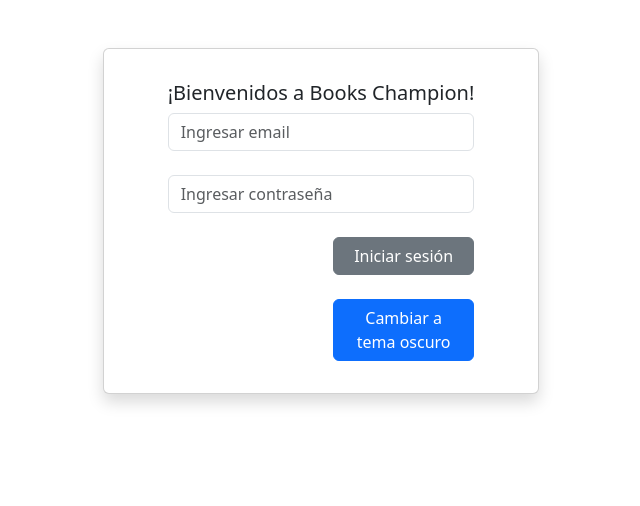
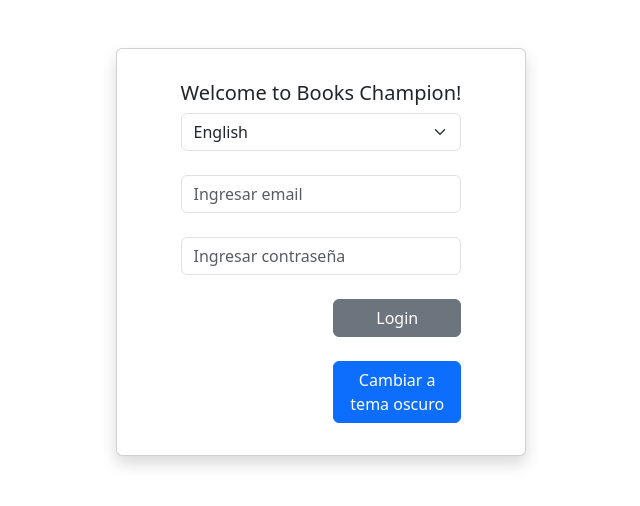
Before and after one commit to gabrielgolzman/austral-proyect-2024, a React (Vite) app: page /login in a window 1280 px wide. Shown: the top 506 px of the page, without its empty margins (319-959 px from the left). Built offline with nearby package versions, Linux system fonts and the light colour scheme.

Commit message:
custom hooks class added

```diff
--- a/src/App.jsx
+++ b/src/App.jsx
@@ -7,6 +7,7 @@
 import NotFound from "./components/routes/notFound/NotFound";
 import { AuthenticationContextProvider } from "./services/authenticationContext/authentication.context";
 import { ThemeContextProvider } from "./services/theme.context.jsx/theme.context";
+import { TranslationContextProvider } from "./services/translationContext/translation.context";
 
 const App = () => {
 
@@ -38,7 +39,9 @@
     <div className="d-flex flex-column align-items-center">
       <AuthenticationContextProvider>
         <ThemeContextProvider>
-          <RouterProvider router={router} />
+          <TranslationContextProvider>
+            <RouterProvider router={router} />
+          </TranslationContextProvider>
         </ThemeContextProvider>
       </AuthenticationContextProvider>
 
--- a/src/components/dahsboard/Dashboard.jsx
+++ b/src/components/dahsboard/Dashboard.jsx
@@ -5,8 +5,7 @@
 import NewBook from "../newBook/NewBook";
 
 import { AuthenticationContext } from "../../services/authenticationContext/authentication.context";
-import ToggleTheme from "../toggleTheme/ToggleTheme";
-
+import ToggleTheme from "../ui/toggleTheme/ToggleTheme";
 const Dashboard = () => {
     const [booksList, setBooksList] = useState([]);
     const [searchValue, setSearchValue] = useState("");
--- a/src/components/login/Login.jsx
+++ b/src/components/login/Login.jsx
@@ -5,10 +5,13 @@
 
 import { AuthenticationContext } from "../../services/authenticationContext/authentication.context";
 
-import ToggleTheme from "../toggleTheme/ToggleTheme";
+import ToggleTheme from "../ui/toggleTheme/ToggleTheme";
+import ComboLanguage from "../ui/comboLanguage/ComboLanguage";
+import useTranslation from "../../custom/useTranslation/useTranslation";
 
 const Login = () => {
     const { handleLogin } = useContext(AuthenticationContext);
+
     const [email, setEmail] = useState("");
     const [password, setPassword] = useState("");
     const [errors, setErrors] = useState({
@@ -18,6 +21,8 @@
 
     const emailRef = useRef(null);
     const passwordRef = useRef(null);
+
+    const translate = useTranslation();
 
     const navigate = useNavigate();
 
@@ -53,8 +58,9 @@
         <Card className="mt-5 mx-3 p-3 px-5 shadow">
             <Card.Body>
                 <Row>
-                    <h5>¡Bienvenidos a Books Champion!</h5>
+                    <h5>{translate("welcome")}</h5>
                 </Row>
+                <ComboLanguage />
                 <Form onSubmit={submitHandler}>
                     <FormGroup className="mb-4">
                         <Form.Control
@@ -84,7 +90,7 @@
                         <Col />
                         <Col md={6} className="d-flex justify-content-end flex-column">
                             <Button variant="secondary" type="submit">
-                                Iniciar sesión
+                                {translate("login")}
                             </Button>
                             <ToggleTheme className="mt-4" />
                         </Col>
--- /dev/null
+++ b/src/components/ui/comboLanguage/ComboLanguage.jsx
@@ -0,0 +1,28 @@
+import { useContext } from "react";
+import { Form } from "react-bootstrap";
+
+import { TranslationContext } from "../../../services/translationContext/translation.context";
+import useTranslation from "../../../custom/useTranslation/useTranslation";
+
+const ComboLanguage = () => {
+    const { language, changeLanguageHandler } = useContext(TranslationContext);
+
+    const translate = useTranslation();
+
+    const handleComboChange = (event) => {
+        changeLanguageHandler(event.target.value);
+    };
+
+    return (
+        <Form.Select onChange={handleComboChange}
+            aria-label="Select Language"
+            className=" mb-4"
+            value={language}
+        >
+            <option value="es">{translate("spanish_lang")}</option>
+            <option value="en">{translate("english_lang")}</option>
+        </Form.Select>
+    );
+};
+
+export default ComboLanguage;
--- a/src/components/toggleTheme/ToggleTheme.jsx
+++ b/src/components/ui/toggleTheme/ToggleTheme.jsx
@@ -1,6 +1,7 @@
 import { useContext } from "react";
 import { Button } from "react-bootstrap";
-import { ThemeContext } from "../../services/theme.context.jsx/theme.context";
+
+import { ThemeContext } from "../../../services/theme.context.jsx/theme.context";
 
 const ToggleTheme = ({ className }) => {
     const { toggleTheme, theme } = useContext(ThemeContext);
--- /dev/null
+++ b/src/custom/useTranslation/dictionaryTranslations.js
@@ -0,0 +1,20 @@
+export const dictionary_translations = {
+    es: [
+      { key: "login", value: "Iniciar sesión", },
+      { key: "dark_theme_change", value: "Cambiar a tema oscuro" },
+      { key: "light_theme_change", value: "Cambiar a tema claro" },
+      { key: "welcome", value: "¡Bienvenidos a Books Champion!" },
+      { key: "spanish_lang", value: "Español" },
+      { key: "english_lang", value: "Inglés" },
+      { key: "password", value: "Contraseña" },
+    ],
+    en: [
+      { key: "login", value: "Login" },
+      { key: "dark_theme_change", value: "Change to dark theme" },
+      { key: "light_theme_change", value: "Change to light theme" },
+      { key: "welcome", value: "Welcome to Books Champion!" },
+      { key: "spanish_lang", value: "Spanish" },
+      { key: "english_lang", value: "English" },
+      { key: "password", value: "Password" },
+    ],
+  };
--- /dev/null
+++ b/src/custom/useTranslation/useTranslation.jsx
@@ -0,0 +1,18 @@
+import { useContext } from "react";
+
+import { TranslationContext } from "../../services/translationContext/translation.context";
+import { dictionary_translations } from "./dictionaryTranslations";
+
+const useTranslation = () => {
+    const { language } = useContext(TranslationContext);
+
+    return (key) => {
+        const translation = dictionary_translations[language] ?
+            dictionary_translations[language].find(t => t.key === key)?.value :
+            dictionary_translations["en"].find(t => t.key === key)?.value;
+        return translation || key;
+    };
+
+};
+
+export default useTranslation;
--- /dev/null
+++ b/src/services/translationContext/translation.context.jsx
@@ -0,0 +1,19 @@
+import { createContext, useState } from "react";
+
+export const TranslationContext = createContext(null);
+
+const tValue = localStorage.getItem("translation");
+
+export const TranslationContextProvider = ({ children }) => {
+    const [language, setLanguage] = useState(tValue ?? "en");
+
+    const changeLanguageHandler = (newLang) => {
+        setLanguage(newLang);
+        localStorage.setItem("translation", newLang);
+    };
+
+
+    return <TranslationContext.Provider value={{ language, changeLanguageHandler }}>
+        {children}
+    </TranslationContext.Provider>;
+};
```
